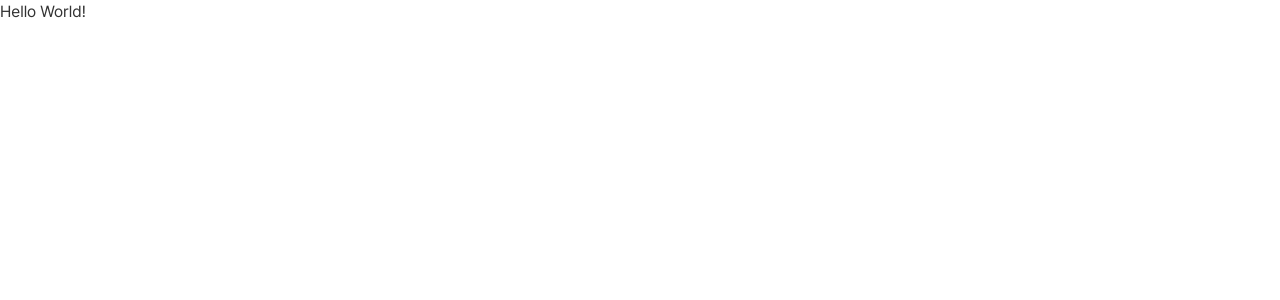
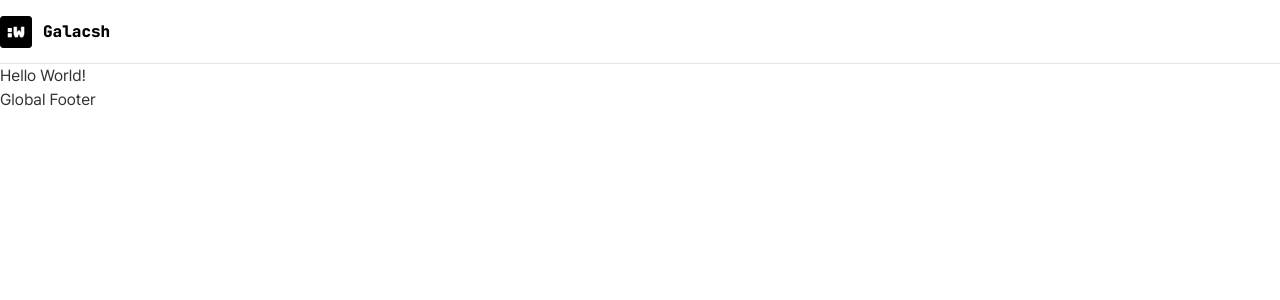
Before and after one commit to Galacsh/blog-template, a Next.js app: page / in a window 1280 px wide. Shown: the top 300 px of the page. Built offline with nearby package versions, Linux system fonts and the light colour scheme.

Commit message:
feat: split out global header & footer

```diff
--- a/app/page.tsx
+++ b/app/page.tsx
@@ -1,10 +1,14 @@
-import ThemeToggler from '@/components/ThemeToggler'
+import GlobalHeader from '@/components/GlobalHeader'
+import GlobalFooter from '@/components/GlobalFooter'
 
 export default function Home() {
   return (
-    <main>
-      <p>Hello World!</p>
-      <ThemeToggler />
-    </main>
+    <>
+      <GlobalHeader />
+      <main>
+        <p>Hello World!</p>
+      </main>
+      <GlobalFooter />
+    </>
   )
 }
--- /dev/null
+++ b/components/GlobalFooter.tsx
@@ -0,0 +1,5 @@
+const GlobalFooter = () => {
+  return <>Global Footer</>
+}
+
+export default GlobalFooter
--- /dev/null
+++ b/components/GlobalHeader.tsx
@@ -0,0 +1,24 @@
+import ThemeToggler from '@/components/ThemeToggler'
+import Image from 'next/image'
+import appIcon from '@/app/icon.png'
+
+const GlobalHeader = () => {
+  return (
+    <header className="h-16 border-b border-black-100 dark:border-white-100 flex flex-col justify-around items-center">
+      <div className="flex flex-1 w-full items-center max-w-screen-2xl">
+        <nav className="flex items-center gap-8">
+          <div className="flex items-center hover:opacity-50 hover:cursor-pointer pr-2">
+            <Image src={appIcon} alt="App Icon" className="size-8" />
+            <div className="h-4 w-[1px] bg-white dark:bg-white-300 ml-0.5 mr-2" />
+            <span className="font-mono font-black text-black dark:text-white">
+              Galacsh
+            </span>
+          </div>
+          <ThemeToggler />
+        </nav>
+      </div>
+    </header>
+  )
+}
+
+export default GlobalHeader
--- a/next.config.mjs
+++ b/next.config.mjs
@@ -1,6 +1,9 @@
 /** @type {import('next').NextConfig} */
 const nextConfig = {
   output: 'export',
+  images: {
+    unoptimized: true,
+  },
 }
 
 export default nextConfig
--- a/tailwind.config.ts
+++ b/tailwind.config.ts
@@ -37,6 +37,11 @@ const config: Config = {
         900: 'rgb(var(--color-black) / 0.9)',
       },
     },
+    extend: {
+      screens: {
+        '2xl': '1400px',
+      },
+    },
   },
   plugins: [],
 }
```
